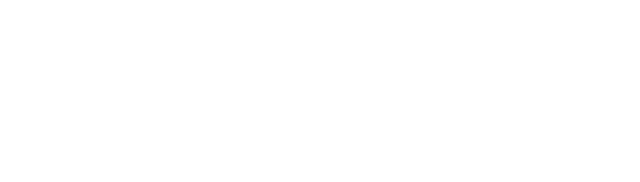
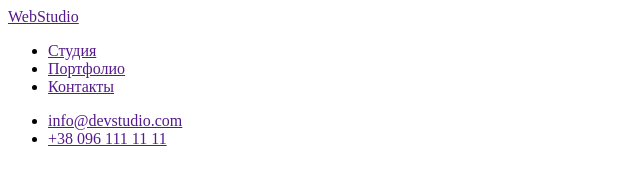
Before and after one commit to paXan525/goit-markup-hw-01, a plain HTML site: page index.html in a window 1280 px wide. Shown: the whole page, without its empty margins (0-640 px from the left). Drawn offline with Linux system fonts and the light colour scheme.

Commit message:
Добавляет шапку

```diff
--- a/index.html
+++ b/index.html
@@ -8,7 +8,18 @@
 </head>
 <body>
     <header>
-
+        <nav>
+        <a href="">WebStudio</a>
+            <ul>
+                <li><a href="">Студия</a></li>
+                <li><a href="">Портфолио</a></li>
+                <li><a href="">Контакты</a></li>
+            </ul>
+        </nav>
+            <ul>
+                <li><a href="">info@devstudio.com</a></li>
+                <li><a href="">+38 096 111 11 11</a></li>
+            </ul>
     </header>
 
     <main>
```
